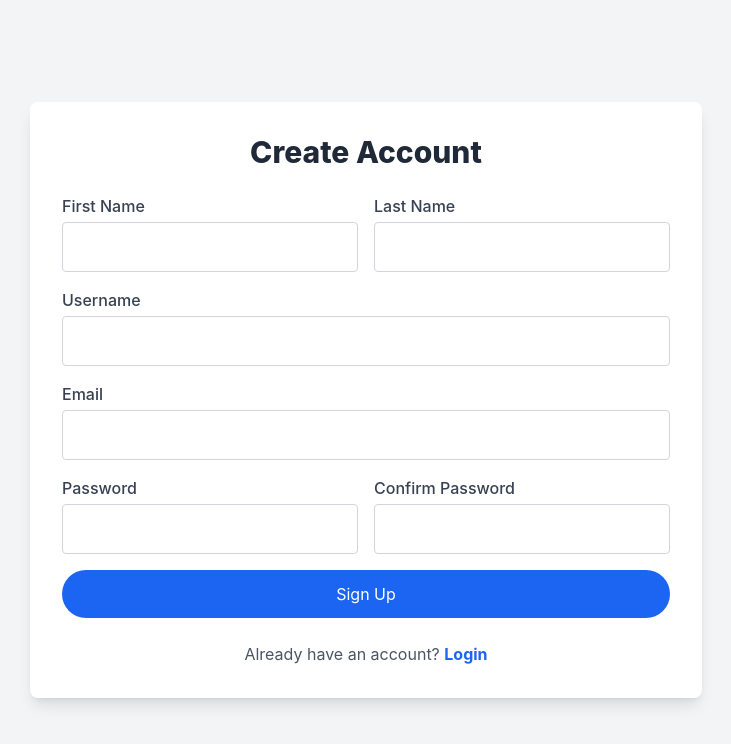
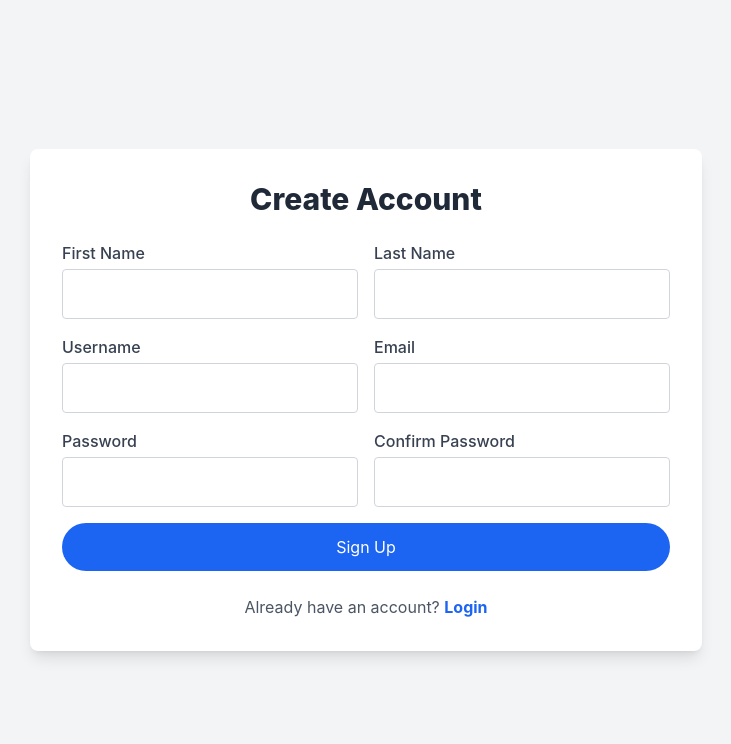
Before and after one commit to isheikh8492/BookStack, a React (Create React App) app in the folder bookstack_frontend/: page /signup in a window 1280 px wide. Shown: the top 744 px of the page, without its empty margins (274-1005 px from the left). Built offline with nearby package versions, Linux system fonts and the light colour scheme.

Commit message:
frontend improvements

```diff
--- a/bookstack_frontend/src/components/Auth/RegisterPage.js
+++ b/bookstack_frontend/src/components/Auth/RegisterPage.js
@@ -1,16 +1,16 @@
 import React, { useState } from "react";
 import axios from "axios";
-import { useNavigate, Link } from "react-router-dom"; // Import useNavigate and Link from react-router-dom
+import { useNavigate, Link } from "react-router-dom";
 
 function RegisterPage({ onRegister }) {
   const [firstName, setFirstName] = useState("");
   const [lastName, setLastName] = useState("");
-  const [username, setUsername] = useState(""); // Add username state
+  const [username, setUsername] = useState("");
   const [email, setEmail] = useState("");
   const [password, setPassword] = useState("");
   const [confirmPassword, setConfirmPassword] = useState("");
   const [error, setError] = useState("");
-  const navigate = useNavigate(); // Initialize the navigate function
+  const navigate = useNavigate();
 
   const handleRegister = async (e) => {
     e.preventDefault();
@@ -21,19 +21,15 @@ function RegisterPage({ onRegister }) {
     }
 
     try {
-      // Replace with your backend API URL
       const response = await axios.post("http://127.0.0.1:8000/api/register/", {
-        first_name: firstName, // Adjust key names to match Django User model fields
+        first_name: firstName,
         last_name: lastName,
-        username: username, // Include username in the payload
+        username: username,
         email,
         password,
       });
 
-      // Save the JWT token or session
       localStorage.setItem("token", response.data.token);
-
-      // Call the onRegister callback to update the app state
       onRegister(response.data.user);
     } catch (err) {
       setError("Registration failed, please try again.");
@@ -76,8 +72,11 @@ function RegisterPage({ onRegister }) {
               />
             </div>
           </div>
+          <div className="grid grid-cols-1 md:grid-cols-2 gap-4">
             <div>
-            <label className="block text-gray-700 font-medium">Username</label>
+              <label className="block text-gray-700 font-medium">
+                Username
+              </label>
               <input
                 type="text"
                 value={username}
@@ -95,6 +94,7 @@ function RegisterPage({ onRegister }) {
                 className="w-full p-3 border border-gray-300 rounded mt-1 focus:outline-none focus:ring-2 focus:ring-blue-400"
                 required
               />
+            </div>
           </div>
           <div className="grid grid-cols-1 md:grid-cols-2 gap-4">
             <div>
```
Lines whose indentation alone changed are shown as unchanged.
